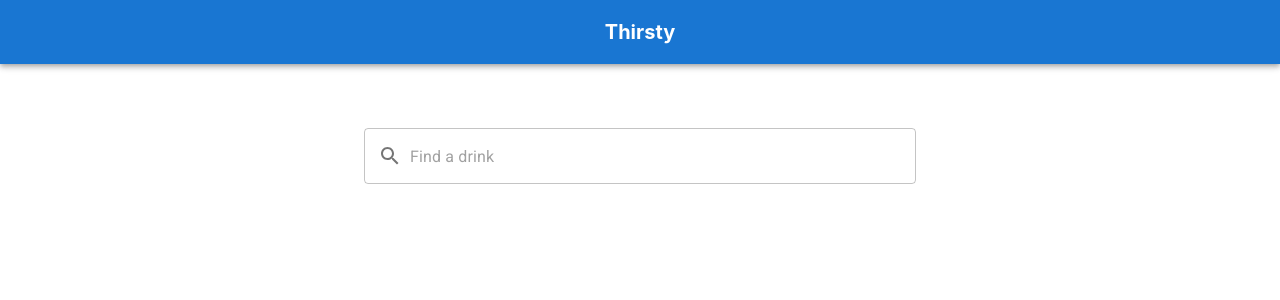
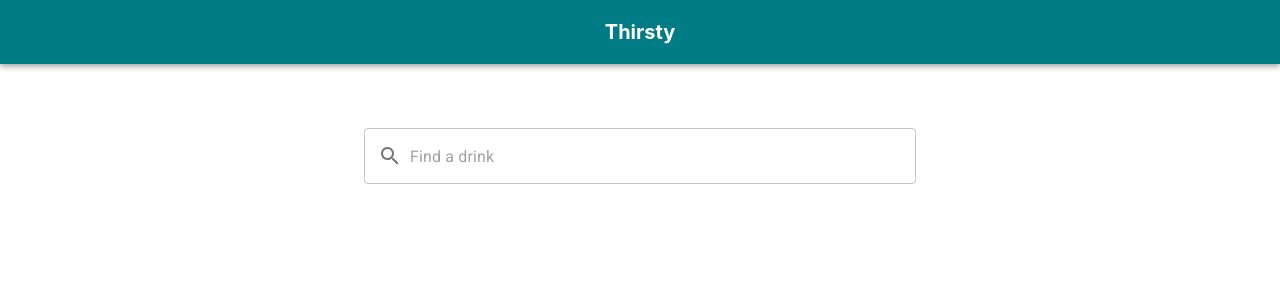
Before and after one commit to heislercreative/thirsty, a Next.js app: page / in a window 1280 px wide. Shown: the top 300 px of the page. Built offline with nearby package versions, Linux system fonts and the light colour scheme.

Commit message:
Minor updates for build

```diff
--- a/src/pages/cocktails/[id].tsx
+++ b/src/pages/cocktails/[id].tsx
@@ -29,7 +29,7 @@ const CocktailSingle = ({ cocktail, notFound }: { cocktail: Cocktail; notFound:
   return (
     <>
       <Head>
-        <title>Thirsty - {strDrink}</title>
+        <title>Thirsty {strDrink ? ` - ${strDrink}` : ''}</title>
       </Head>
 
       <main className="main cocktail-single">
--- a/src/styles/main.scss
+++ b/src/styles/main.scss
@@ -47,7 +47,7 @@ h2, p {
 }
 
 .app-header {
-  background-color: $primary-color;
+  background-color: $primary-color !important;
 
   .header-title {
     margin: auto;
```
